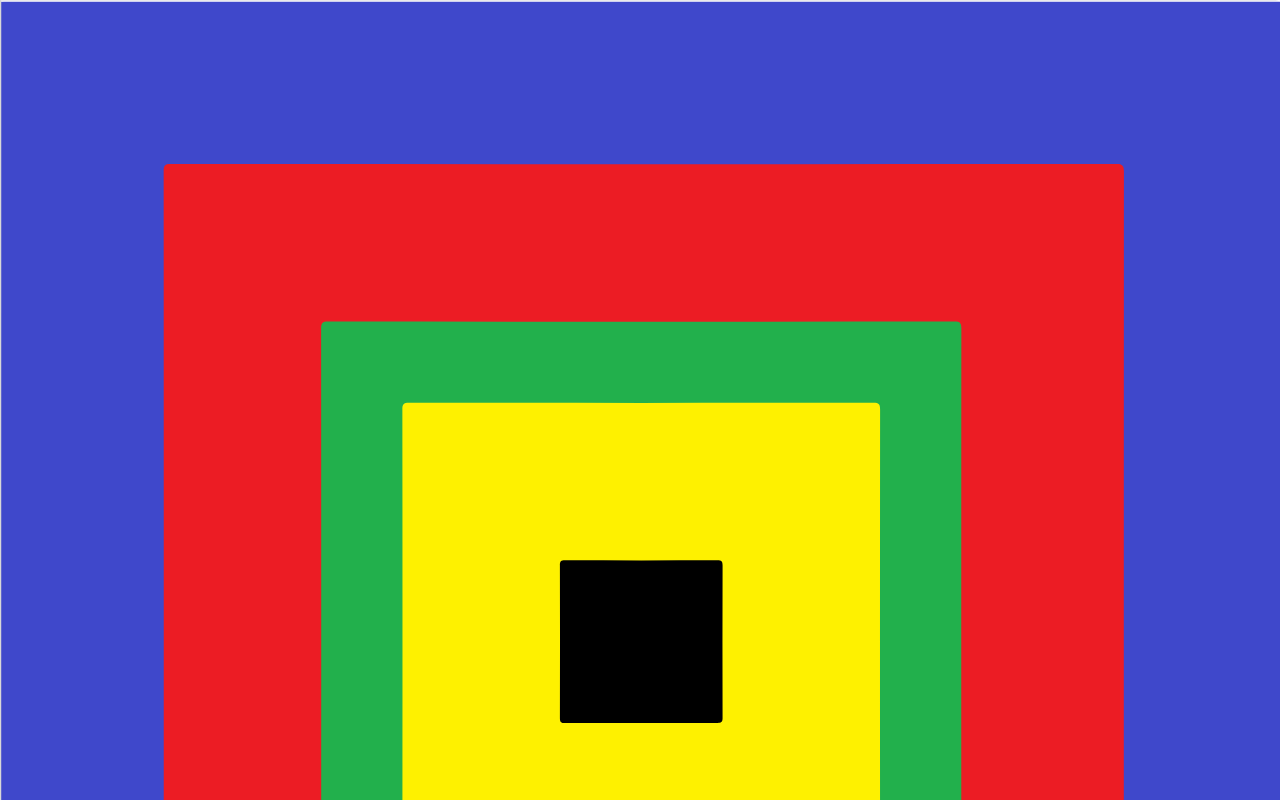
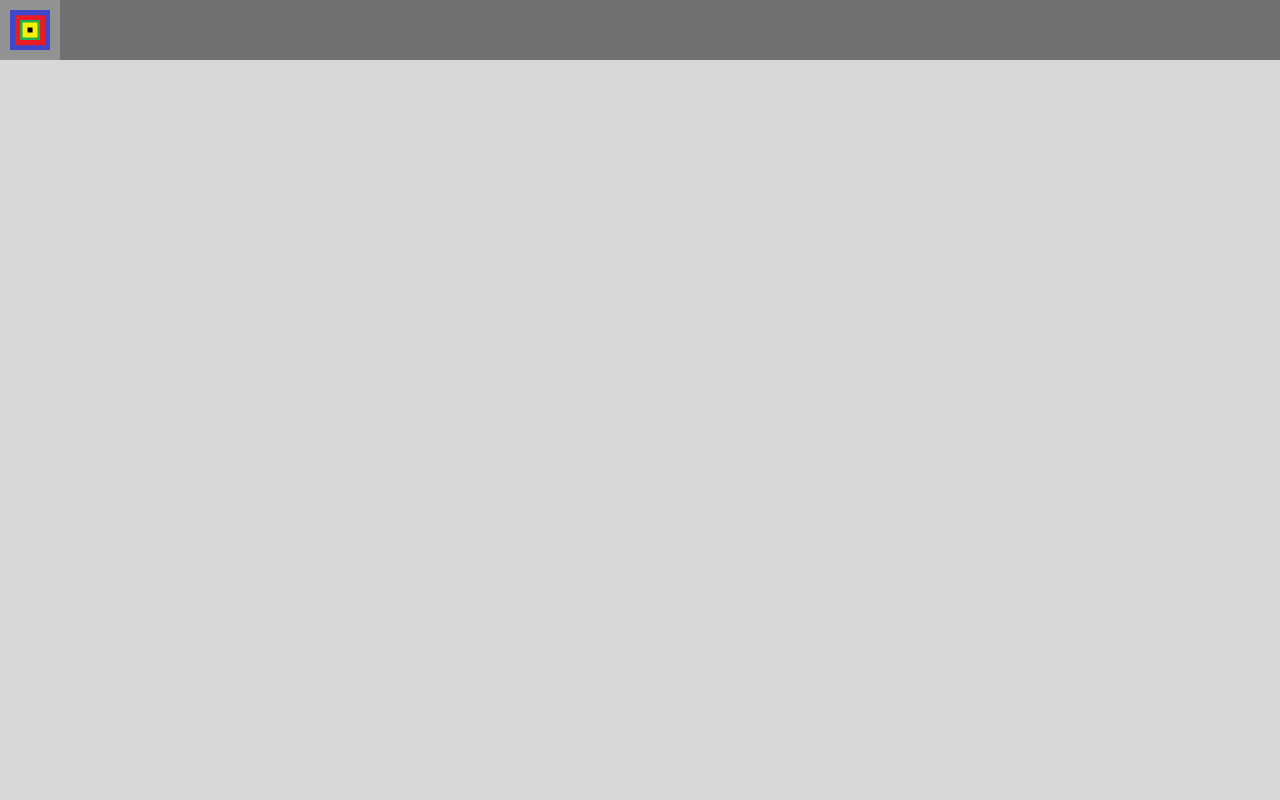
Before and after one commit to leafstudiosDot/hodots-docs, a React (Create React App) app: page / in a window 1280 px wide. Shown: the top 800 px of the page. Built offline with nearby package versions, Linux system fonts and the light colour scheme.

Commit message:
hodots. Logo and Header done

```diff
--- a/src/App.css
+++ b/src/App.css
@@ -2,3 +2,24 @@ body {
   background-color: #d8d8d8;
   font-family: 'Nunito', sans-serif;
 }
+
+header {
+  top: 0;
+  position: fixed;
+  width: 100%;
+  height: 60px;
+  background-color: #707070;
+}
+
+#WebLogo {
+  height: 40px;
+  padding: 10px;
+}
+
+#WebLogo:hover {
+  background-color: #929292;
+}
+
+#WebLogo:active {
+  background-color: #646464;
+}
--- a/src/App.js
+++ b/src/App.js
@@ -32,7 +32,7 @@ function Home() {
 function Header() {
   return (
     <div className="Header">
-      <WebLogo />
+      <WebLogo id="WebLogo" />
     </div>
   )
 }
```
